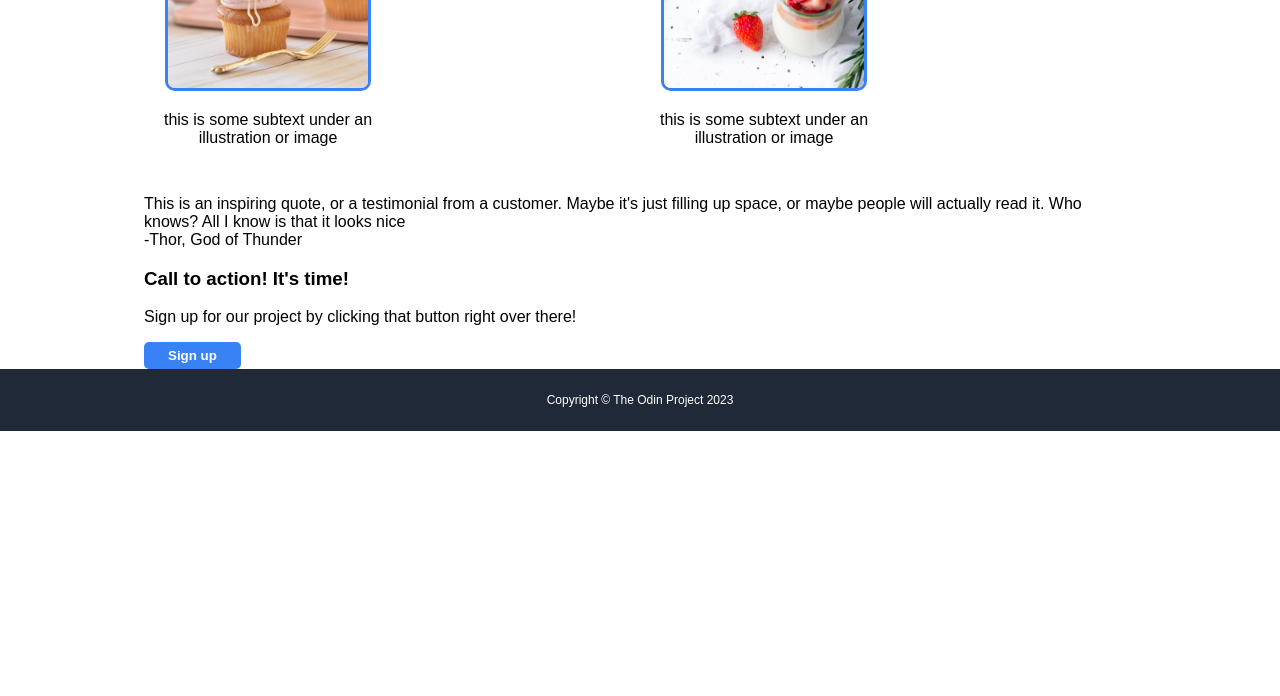
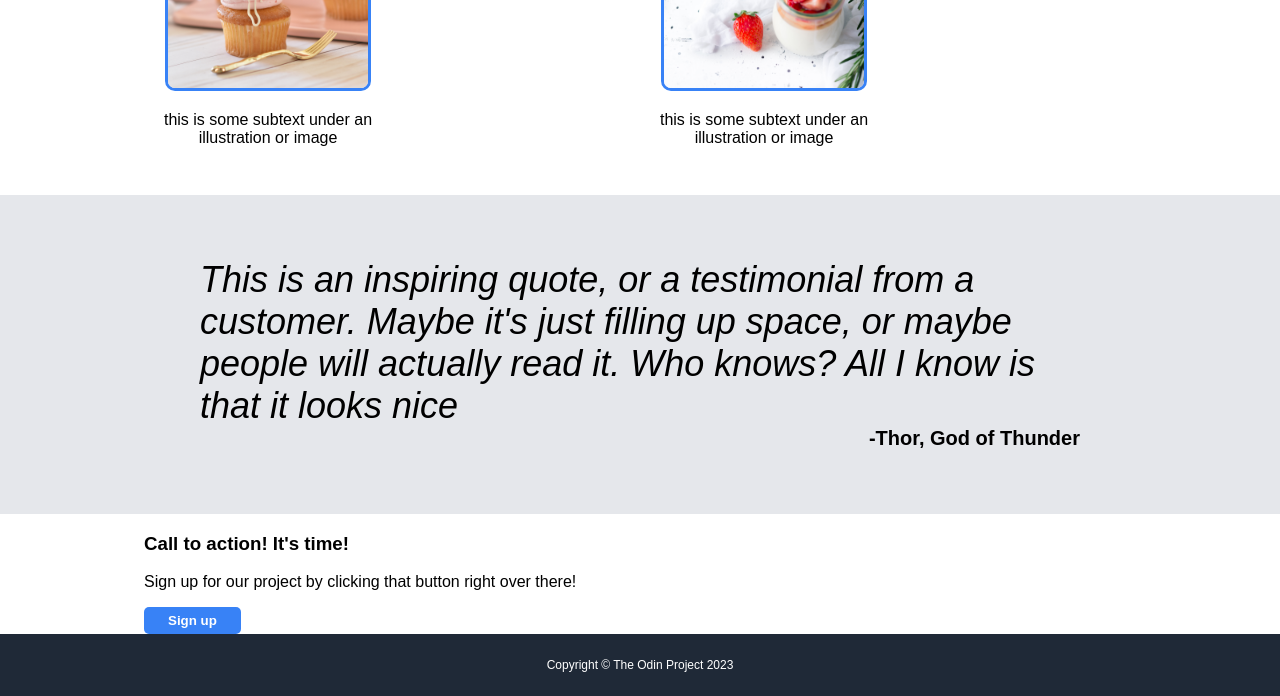
Before and after one commit to connieyzhu/odin-landing-page, a plain HTML site: page index.html in a window 1280 px wide. Shown: the part 730-1426 px from the top of the page. Before the commit the page ends 1161 px from the top, so only its background shows below. Drawn offline with Linux system fonts and the light colour scheme.

Commit message:
Complete 'quote-section'

```diff
--- a/style.css
+++ b/style.css
@@ -73,7 +73,19 @@ h2 {
 }
 
 .quote-section {
+    background-color: #E5E7EB;
+    padding: 64px 200px;
+}
 
+.quote {
+    font-size: 36px;
+    font-style: italic;
+}
+
+.quotee {
+    font-size: 20px;
+    text-align: right;
+    font-weight: bold;
 }
 
 .sign-up {
@@ -90,7 +102,7 @@ h2 {
     padding: 24px;
 }
 
-.header, .intro, .rand-info, .quote-section, .sign-up, .footer {
+.header, .intro, .rand-info, .sign-up, .footer {
     padding-left: 144px;
     padding-right: 144px;
 }
```
